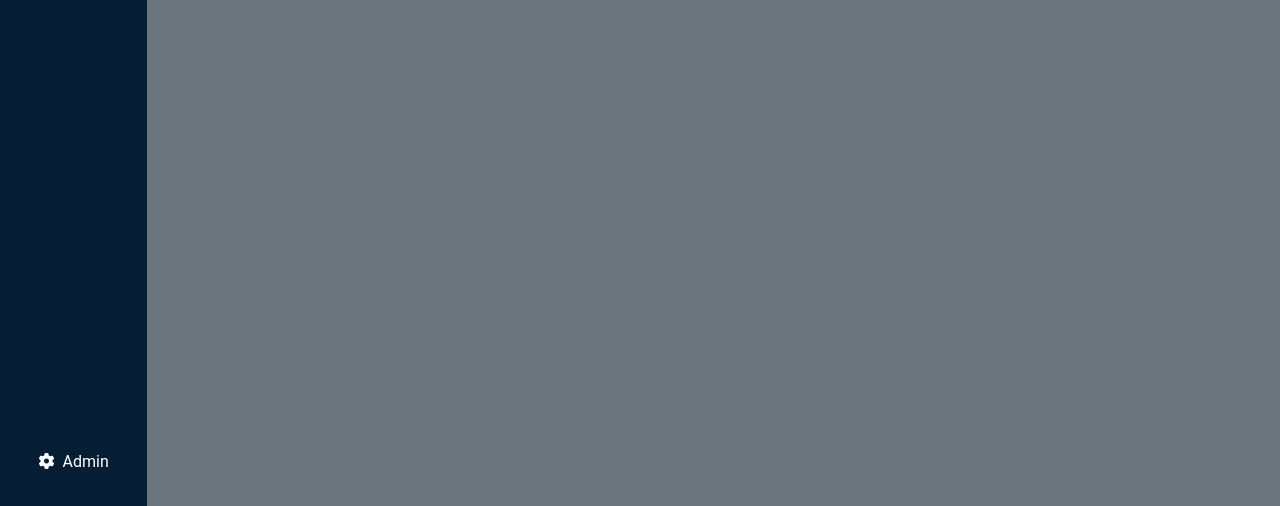
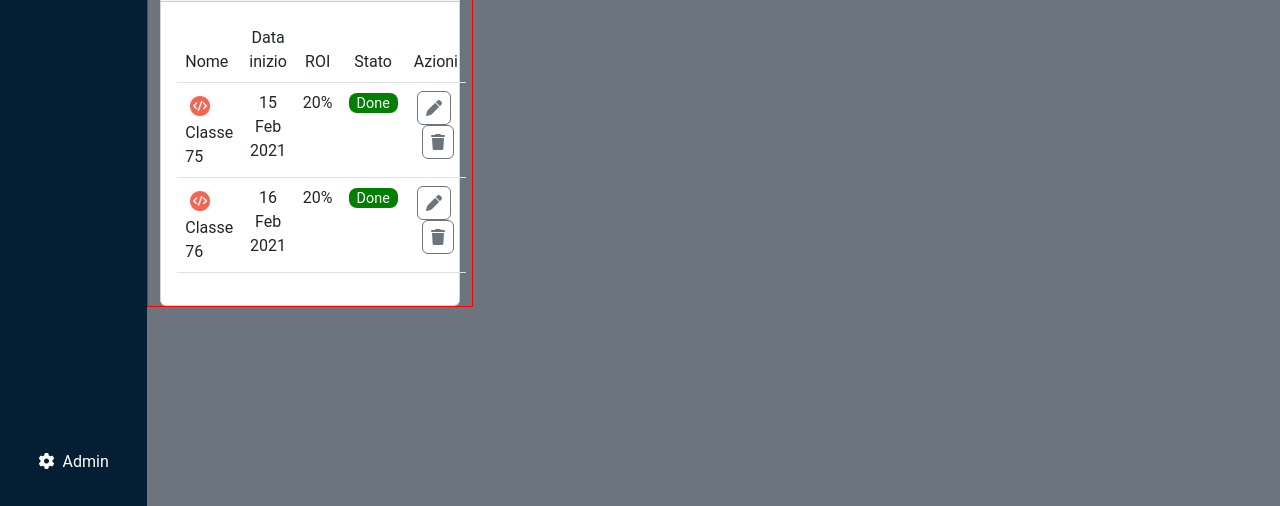
Before and after one commit to AlessioMontebello90/html-css-bootstrap-dashboard, a plain HTML site: page index.html in a window 1280 px wide. Shown: the part 294-800 px from the top of the page. Drawn offline with nearby package versions, Linux system fonts and the light colour scheme.

Commit message:
fix class table

```diff
--- a/index.html
+++ b/index.html
@@ -145,7 +145,67 @@
 
         <!-- CLASSES TABLE -->
 
-        <div></div>
+        <div class="container-fluid d-md-flex">
+          <div class="row">
+            <div class="debug col-md-8 pt-4">
+              <div class="card">
+                <div class="card-header">
+                  <h4>Prossime Classi</h4>
+                </div>
+                <div class="p-3">
+                  <table class="table p-2 text-center">
+                    <thead class="pt-2">
+                      <tr>
+                        <td class="text-start">Nome</td>
+
+                        <td class="d-none d-sm-table-cell">Data inizio</td>
+                        <td clas class="d-none d-sm-table-cell">ROI</td>
+                        <td>Stato</td>
+                        <td>Azioni</td>
+                      </tr>
+                    </thead>
+                    <tbody>
+                      <tr>
+                        <td scope="row" class="text-start">
+                          <img src="img/class-avatar.jpg" alt="" />
+                          Classe 75
+                        </td>
+
+                        <td class="d-none d-sm-table-cell">15 Feb 2021</td>
+                        <td class="d-none d-sm-table-cell">20%</td>
+
+                        <td><span class="label-done">Done</span></td>
+                        <td>
+                          <i
+                            class="fa-solid fa-pen me-1 p-2 border border-secondary rounded text-secondary"
+                          ></i>
+                          <i
+                            class="fa-solid fa-trash ms-1 p-2 border border-secondary rounded text-secondary"
+                          ></i>
+                        </td>
+                      </tr>
+
+                      <tr>
+                        <td scope="row" class="text-start">
+                          <img src="img/class-avatar.jpg" alt="" />
+                          Classe 76
+                        </td>
+                        <td class="d-none d-sm-table-cell">16 Feb 2021</td>
+                        <td class="d-none d-sm-table-cell">20%</td>
+                        <td><span class="label-done">Done</span></td>
+                        <td>
+                          <i
+                            class="fa-solid fa-pen me-1 p-2 border border-secondary rounded text-secondary"
+                          ></i>
+                          <i
+                            class="fa-solid fa-trash ms-1 p-2 border border-secondary rounded text-secondary"
+                          ></i>
+                        </td>
+                      </tr>
+
+
+
+        </div>
       </div>
     </main>
 
--- a/style/style.css
+++ b/style/style.css
@@ -48,9 +48,6 @@ main {
 
 /* MAIN CONTENT */
 
-#main {
-}
-
 .plus-btn {
   width: 2.5rem;
   height: 2.5rem;
@@ -61,6 +58,43 @@ main {
   padding: 0.1rem 1rem;
   display: inline;
   border-radius: 2rem;
+}
+
+/* TABLE */
+
+/* TABLE */
+
+table img {
+  width: 20px;
+  margin: 5px;
+}
+
+.label-done {
+  background-color: green;
+  padding: 0.1rem 0.5rem;
+  border-radius: 0.5rem;
+  color: white;
+  font-size: 0.9rem;
+}
+
+.label-fail {
+  background-color: red;
+  padding: 0.1rem 0.5rem;
+  border-radius: 0.5rem;
+  color: white;
+  font-size: 0.9rem;
+}
+
+.label-process {
+  background-color: gold;
+  padding: 0.1rem 0.5rem;
+  border-radius: 0.5rem;
+  color: white;
+  font-size: 0.9rem;
+}
+
+.scroll {
+  overflow: auto;
 }
 
 /* MEDIA QUERY */
@@ -78,5 +112,9 @@ main {
 
   form {
     width: 75%;
+    max-width: 150px;
+  }
+  thead td:first-child {
+    width: 50%;
   }
 }
```
